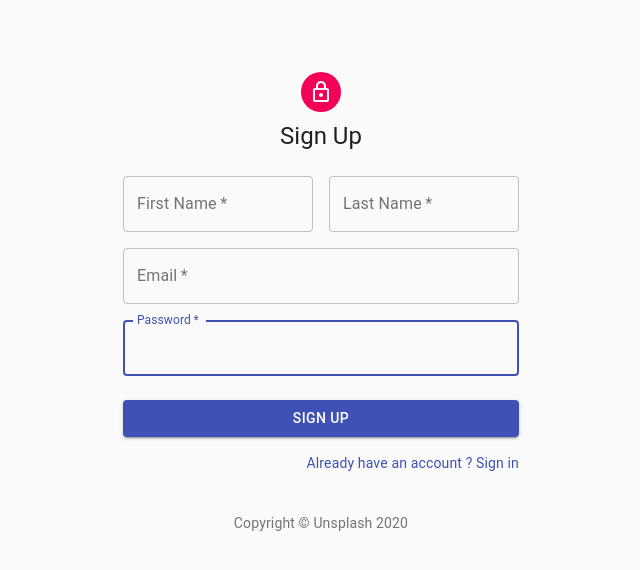
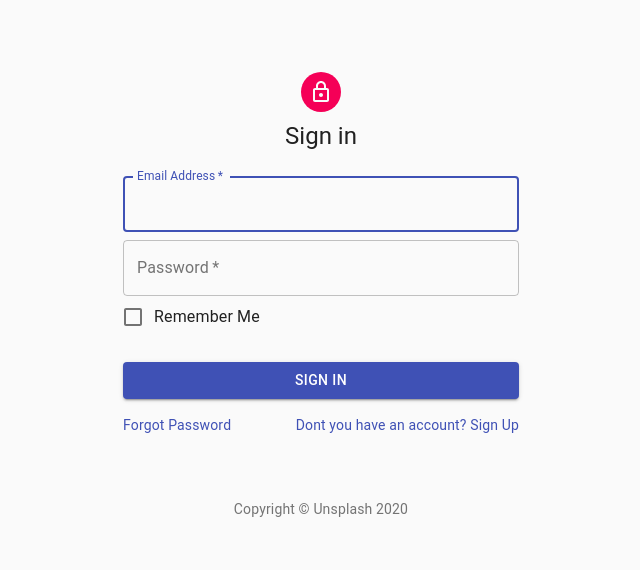
Before and after one commit to NidhitheCoder/unsplash-app, a React (Create React App) app in the folder unsplash-app/: page /login in a window 1280 px wide. Shown: the top 570 px of the page, without its empty margins (319-959 px from the left). Built offline with nearby package versions, Linux system fonts and the light colour scheme.

Commit message:
Create Custom button element and replace all button with it

```diff
--- /dev/null
+++ b/unsplash-app/src/components/custom-button/custom-button.component.jsx
@@ -0,0 +1,10 @@
+import React from 'react';
+import Button from '@material-ui/core/Button'
+
+const CustomButton = ({type,variant,color,classes,caption,onclick}) =>(
+    <Button type={type} fullWidth variant={variant} color={color} onClick={onclick} className={classes}>
+    {caption}
+    </Button>
+);
+
+export default CustomButton;
--- a/unsplash-app/src/components/image-card/image-card.compnent.jsx
+++ b/unsplash-app/src/components/image-card/image-card.compnent.jsx
@@ -2,24 +2,51 @@ import React from "react";
 import "./image-card.styles.modules.scss";
 import Card from "@material-ui/core/Card";
 import CardMedia from "@material-ui/core/CardMedia";
-import {makeStyles} from '@material-ui/core/styles'
+import { makeStyles } from "@material-ui/core/styles";
+
+import CustomButton from "../custom-button/custom-button.component";
 
 const useStyles = makeStyles(theme => ({
-  card : {
-    borderRadius:theme.spacing(3)
-  }
-}))
+  card: {
+    borderRadius: theme.spacing(3),
+    '&:hover':{
+      '& button' :{
+        display:'block'
+      }
+    },
+  },
+  delete:{
+    position:"absolute",
+    width:"6vw",
+    top:theme.spacing(1),
+    right:theme.spacing(1),
+    borderRadius:theme.spacing(3),
+    border:'1px solid #EB5757',
+    color:'#EB5757',
+    display:'none',
+    fontSize:"12px",
+    fontWeight:'600',
+    textTransform:'LowerCase',
+    lineHeight:'14.63px'
+  },
+}));
 
 const ImageCard = ({ data }) => {
   const classes = useStyles();
   return (
     <Card className={`image-card ${classes.card}`}>
-    <div className="background-shade" />
+      <div className="background-shade" />
       <CardMedia
         component="img"
         alt={data.title}
         image={data.imgUrl}
         title={data.title}
+      />
+      <CustomButton
+        variant="outlined"
+        caption="delete"
+        classes={classes.delete}
+        onclick={() => alert("Do you want to delete this image??")}
       />
       <h3> {data.title}</h3>
     </Card>
--- a/unsplash-app/src/components/image-card/image-card.styles.modules.scss
+++ b/unsplash-app/src/components/image-card/image-card.styles.modules.scss
@@ -14,7 +14,7 @@
 
   h3 {
     position: absolute;
-    bottom: 2vh;
+    bottom: 3vh;
     left: 2vw;
     color: #ffffff;
     display: none;
@@ -22,6 +22,10 @@
     font-weight: 500;
     line-height: 21.94px;
   }
+
+  &:hover .delete {
+    display:"block"
+   }
 
   &:hover h3{
     display: block;
--- a/unsplash-app/src/components/login-component/login.component.jsx
+++ b/unsplash-app/src/components/login-component/login.component.jsx
@@ -1,7 +1,6 @@
 import React from "react";
 import "./login.styles.modules.scss";
 import Avatar from "@material-ui/core/Avatar";
-import Button from "@material-ui/core/Button";
 import CssBaseline from "@material-ui/core/CssBaseline";
 import TextField from "@material-ui/core/TextField";
 import FormControlLabel from "@material-ui/core/FormControlLabel";
@@ -13,7 +12,8 @@ import LockOutLinedIcon from "@material-ui/icons/LockOutlined";
 import Typography from "@material-ui/core/Typography";
 import { makeStyles } from "@material-ui/core/styles";
 import Container from "@material-ui/core/Container";
-import {Copyright} from '../copyright/copyright.component';
+import { Copyright } from "../copyright/copyright.component";
+import CustomButton from "../custom-button/custom-button.component";
 
 const useStyles = makeStyles(theme => ({
   paper: {
@@ -74,15 +74,14 @@ const Login = () => {
             control={<Checkbox value="remember" color="primary" />}
             label="Remember Me"
           />
-          <Button
+          <CustomButton
             type="submit"
-            fullWidth
             variant="contained"
             color="primary"
-            className={classes.submit}
-          >
-            Sign in
-          </Button>
+            caption="Sign in"
+            classes={classes.submit}
+            onclick={() => (alert("sign in successfully"))}
+          />
           <Grid container>
             <Grid item xs>
               <Link href="#" variant="body2">
--- a/unsplash-app/src/components/navbar/navbar.component.jsx
+++ b/unsplash-app/src/components/navbar/navbar.component.jsx
@@ -2,10 +2,10 @@ import React from "react";
 import "./navbar.styles.modules.scss";
 import InputBase from "@material-ui/core/InputBase";
 import Typography from "@material-ui/core/Typography";
-import Button from "@material-ui/core/Button";
 import SearchIcon from "@material-ui/icons/Search";
 
 import ModalComponent from "../modal/modal.component";
+import CustomButton from '../custom-button/custom-button.component';
 
 const Navbar = () => {
   const [open, setOpen] = React.useState(false);
@@ -29,13 +29,13 @@ const Navbar = () => {
         </div>
       </div>
       <div className="header-part">
-        <Button
+        <CustomButton
           variant="contained"
-          className="add-photo-btn"
-          onClick={handleOpen}
-        >
-          Add Photo
-        </Button>
+          classes="add-photo-btn"
+          caption="Add Photo"
+          onclick={handleOpen}
+         />
+
       </div>
       <ModalComponent open={open} handleClose={handleClose} >
       </ModalComponent>
--- a/unsplash-app/src/components/signUp/signUp.component.jsx
+++ b/unsplash-app/src/components/signUp/signUp.component.jsx
@@ -1,7 +1,7 @@
 import React from "react";
 import Container from "@material-ui/core/Container";
 import Avatar from "@material-ui/core/Avatar";
-import Button from "@material-ui/core/Button";
+// import Button from "@material-ui/core/Button";
 import CssBaseline from "@material-ui/core/CssBaseline";
 import TextField from "@material-ui/core/TextField";
 import Link from "@material-ui/core/Link";
@@ -11,6 +11,7 @@ import LockOutlinedIcon from "@material-ui/icons/LockOutlined";
 import Typography from "@material-ui/core/Typography";
 import { makeStyles } from "@material-ui/core/styles";
 import { Copyright } from "../copyright/copyright.component";
+import CustomButton  from '../custom-button/custom-button.component';
 
 const useStyles = makeStyles(theme => ({
   paper: {
@@ -95,15 +96,14 @@ const SignUp = () => {
               />
             </Grid>
           </Grid>
-          <Button
+          <CustomButton
             type="submit"
             fullWidth
+            caption="Sign Up"
             variant="contained"
             color="primary"
-            className={classes.submit}
-          >
-            Sign Up
-          </Button>
+            classes={classes.submit}
+          />
           <Grid container justify="flex-end">
             <grid item margin={4}>
               <Link href="#" variant="body2">
--- a/unsplash-app/src/pages/login-and-signUp/login-and-SignUp.component.jsx
+++ b/unsplash-app/src/pages/login-and-signUp/login-and-SignUp.component.jsx
@@ -5,8 +5,8 @@ import Login from '../../components/login-component/login.component';
 import SignUp from '../../components/signUp/signUp.component';
 
 const LoginAndSignUp = () => (
-    // <Login />
-    <SignUp />
+    <Login />
+    // <SignUp />
 );
 
 export default LoginAndSignUp;
```
